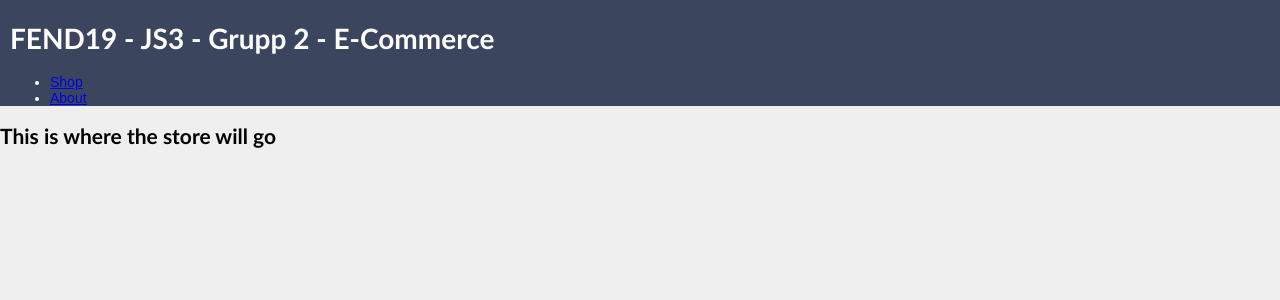
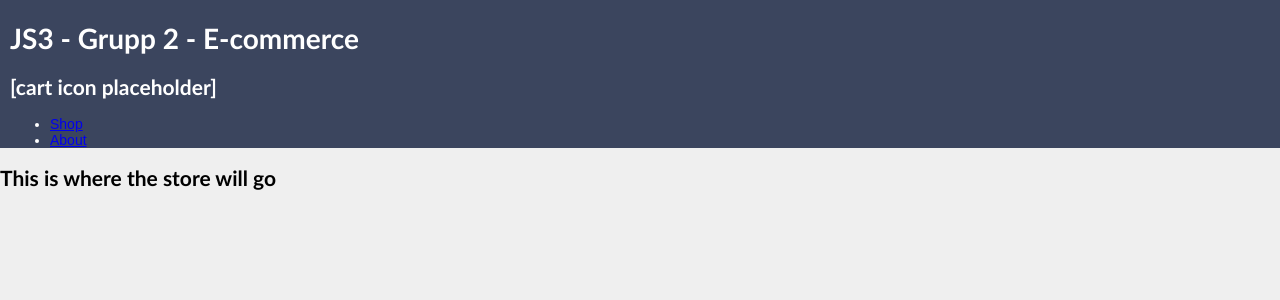
Before and after one commit to Dmitrijv/fend19-js3-grp2-ecommerce, a React (Create React App) app: page / in a window 1280 px wide. Shown: the top 300 px of the page. Built offline with nearby package versions, Linux system fonts and the light colour scheme.

Commit message:
added cart icon placeholder

```diff
--- a/src/components/Header.jsx
+++ b/src/components/Header.jsx
@@ -3,7 +3,8 @@ import React from "react";
 export default function Header() {
   return (
     <div className="header">
-      <h1>FEND19 - JS3 - Grupp 2 - E-Commerce</h1>
+      <h1>JS3 - Grupp 2 - E-commerce</h1>
+      <h2>[cart icon placeholder]</h2>
       <nav>
         <ul>
           <li>
```
